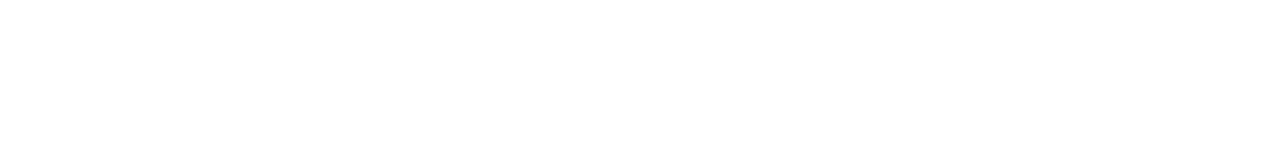
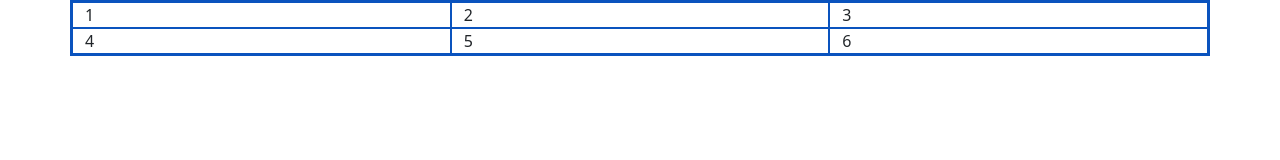
Before and after one commit to Allen-1121/BootStrap, a plain HTML site: page index.html in a window 1280 px wide. Drawn offline with Linux system fonts and the light colour scheme.

Commit message:
增加Grid

```diff
--- a/index.html
+++ b/index.html
@@ -4,11 +4,36 @@
     <meta charset="UTF-8">
     <title>Title</title>
     <link rel="stylesheet" href="bootstrap-5.1.1-dist/css/bootstrap.css">
-
-
+    <style>
+        div{
+            border: #0a53be 1px solid
+        }
+    </style>
 </head>
 <body>
+<div class="container">
+    <div class="row">
+        <div class="col-lg-4 col-sm-6">
+            1
+        </div>
+        <div class="col-lg-4 col-sm-6">
+            2
+        </div>
+        <div class="col-lg-4 col-sm-6">
+            3
+        </div>
+        <div class="col-lg-4 col-sm-6">
+            4
+        </div>
+        <div class="col-lg-4 col-sm-6">
+            5
+        </div>
+        <div class="col-lg-4 col-sm-6">
+            6
+        </div>
+    </div>
+</div>
 
-
+<script src="bootstrap-5.1.1-dist/js/bootstrap.js"></script>
 </body>
 </html>
```
